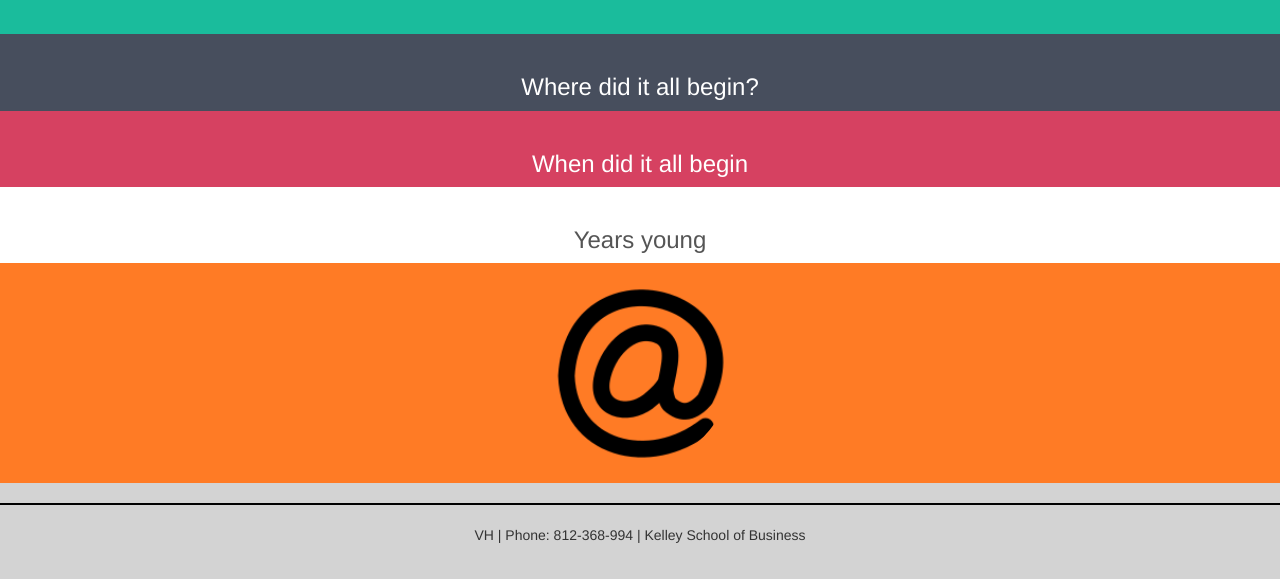
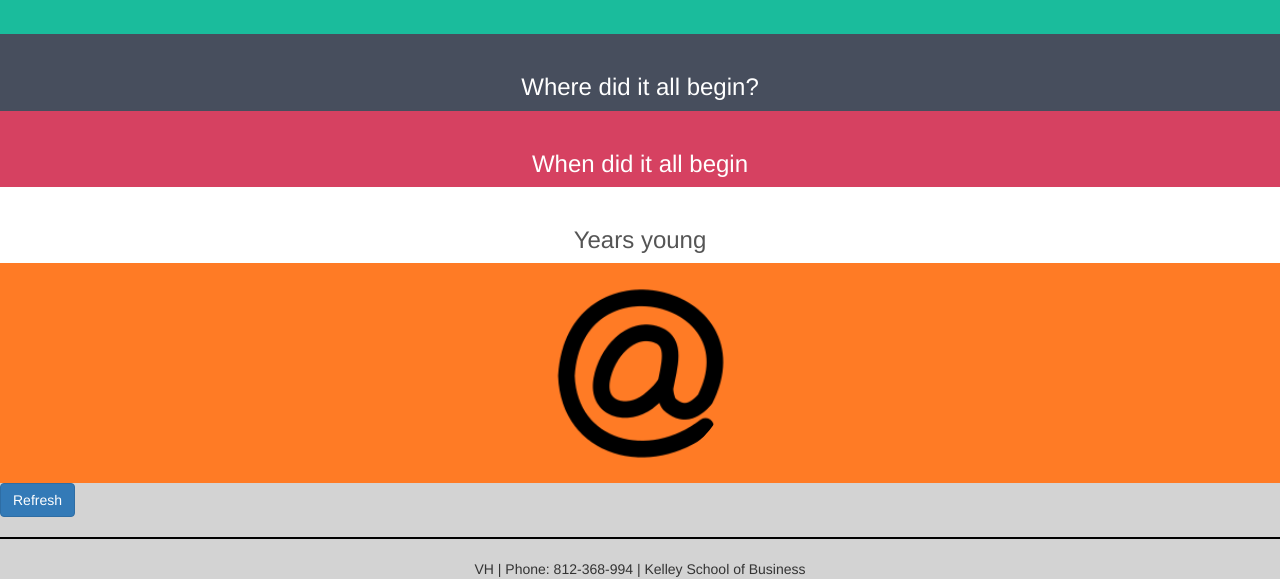
Before and after one commit to iu-msis/using-docker-vishweshhande, a plain HTML site: page app/public/about-me.html in a window 1280 px wide. Shown: the part 388-967 px from the top of the page. Before the commit the page ends 933 px from the top, so only its background shows below. Drawn offline with nearby package versions, Linux system fonts and the light colour scheme; some packages are replaced by stand-ins of ours; no server answers; a script that the page names is missing.

Commit message:
Added refresh button on about-me.html

```diff
--- a/app/public/about-me.html
+++ b/app/public/about-me.html
@@ -77,6 +77,10 @@
     </div>
 </div>
 
+<form class="buttonform" v-on:submit.prevent="fetchUsers">
+      <button id="button" type="submit" class="btn btn-primary">Refresh</button>
+    </form>
+
 <script>
     $(document).on('click', '[data-toggle="lightbox"]', function(event) {
                 event.preventDefault();
```
